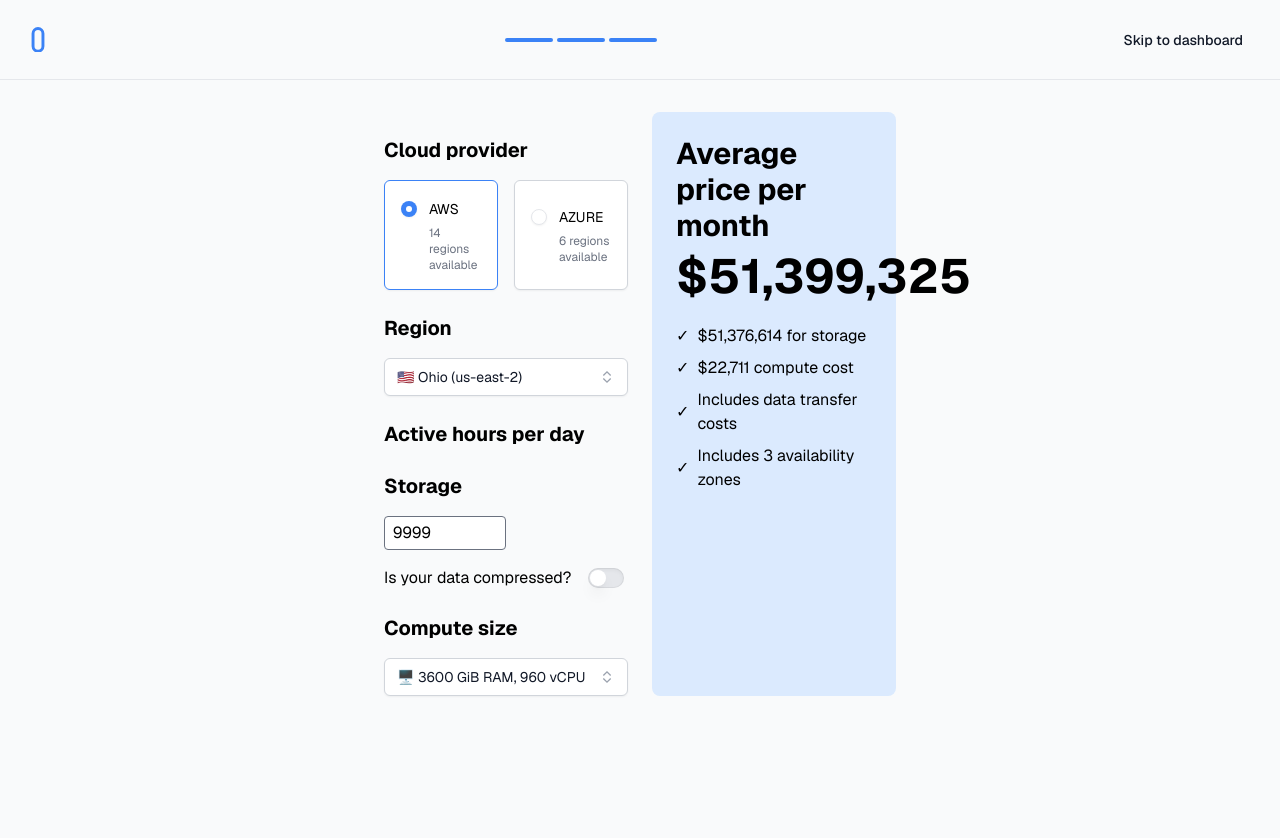
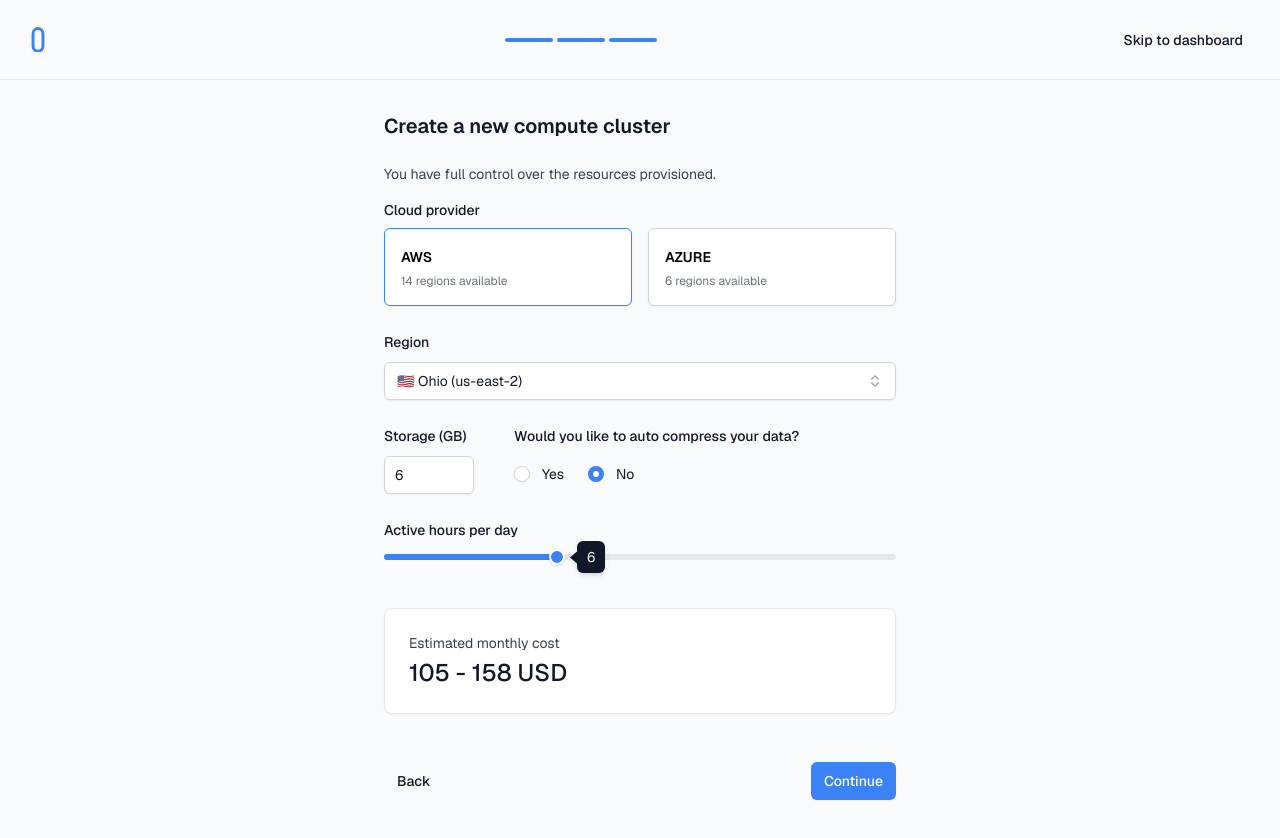
Before and after one commit to tremorlabs/template-insights, a Next.js app: page /onboarding/infrastructure in a window 1280 px wide. Shown: the top 838 px of the page. Before the commit the page ends 800 px from the top, so only its background shows below. Built offline with nearby package versions, Linux system fonts and the light colour scheme.

Commit message:
onboarding demo

```diff
--- a/package.json
+++ b/package.json
@@ -18,6 +18,7 @@
     "@radix-ui/react-popover": "^1.1.1",
     "@radix-ui/react-radio-group": "^1.2.0",
     "@radix-ui/react-select": "^2.1.1",
+    "@radix-ui/react-slider": "^1.2.0",
     "@radix-ui/react-slot": "^1.1.0",
     "@radix-ui/react-switch": "^1.1.0",
     "@radix-ui/react-tabs": "^1.1.0",
--- a/src/app/onboarding/employees/page.tsx
+++ b/src/app/onboarding/employees/page.tsx
@@ -6,6 +6,7 @@ import {
   RadioCardIndicator,
   RadioCardItem,
 } from "@/components/RadioCardGroup"
+import Link from "next/link"
 import { useRouter } from "next/navigation"
 import React, { useState } from "react"
 
@@ -28,8 +29,8 @@ export default function Employees() {
     setLoading(true)
     setTimeout(() => {
       console.log("Form submitted with employee count:", selectedEmployeeCount)
-      router.push("/onboarding/employees")
-    }, 800)
+      router.push("/onboarding/infrastructure")
+    }, 600)
   }
   return (
     <main className="container mx-auto p-4">
@@ -62,8 +63,8 @@ export default function Employees() {
           ))}
         </RadioCardGroup>
         <div className="mt-6 flex justify-between">
-          <Button type="button" variant="ghost">
-            Back
+          <Button type="button" variant="ghost" asChild>
+            <Link href="/onboarding/products">Back</Link>
           </Button>
           <Button
             type="submit"
--- a/src/app/onboarding/infrastructure/page.tsx
+++ b/src/app/onboarding/infrastructure/page.tsx
@@ -1,6 +1,5 @@
 "use client"
 import React, { useState, useEffect } from "react"
-import { Button } from "@/components/Button"
 import {
   Select,
   SelectContent,
@@ -8,30 +7,20 @@ import {
   SelectTrigger,
   SelectValue,
 } from "@/components/Select"
-import { Switch } from "@/components/Switch"
-import {
-  RadioCardGroup,
-  RadioCardIndicator,
-  RadioCardItem,
-} from "@/components/RadioCardGroup"
+import { RadioCardGroup, RadioCardItem } from "@/components/RadioCardGroup"
 import { Label } from "@/components/Label"
-
-const PricingCalculator = () => {
-  const [cloudProvider, setCloudProvider] = useState<"aws" | "azure">("aws")
-  const [region, setRegion] = useState("")
-  const [activeHours, setActiveHours] = useState(6)
-  const [storageVolume, setStorageVolume] = useState(9999)
-  const [isCompressed, setIsCompressed] = useState(false)
-  const [computeSize, setComputeSize] = useState("3600 GiB RAM, 960 vCPU")
-
-  const calculatePrice = () => {
-    // This is a placeholder calculation
-    return 51399325
-  }
+import { Input } from "@/components/Input"
+import { RadioGroup, RadioGroupItem } from "@/components/RadioGroup"
+import { Slider } from "@/components/Slider"
+import { Card } from "@/components/Card"
+import { Button } from "@/components/Button"
+import Link from "next/link"
+import { useRouter } from "next/navigation"
 
 type Region = {
   value: string
   label: string
+  multiplier: number
 }
 
 type CloudProviderRegions = {
@@ -41,68 +30,151 @@ const PricingCalculator = () => {
 
 const regionOptions: CloudProviderRegions = {
   aws: [
-      { value: "us-east-2", label: "🇺🇸 Ohio (us-east-2)" },
-      { value: "us-east-1", label: "🇺🇸 N. Virginia (us-east-1)" },
-      { value: "us-west-2", label: "🇺🇸 Oregon (us-west-2)" },
-      { value: "eu-central-1", label: "🇩🇪 Frankfurt (eu-central-1)" },
-      { value: "eu-west-1", label: "🇮🇪 Ireland (eu-west-1)" },
-      { value: "eu-west-2", label: "🇬🇧 London (eu-west-2)" },
-      { value: "ap-northeast-1", label: "🇯🇵 Tokyo (ap-northeast-1)" },
-      { value: "ap-south-1", label: "🇮🇳 Mumbai (ap-south-1)" },
-      { value: "ap-southeast-1", label: "🇸🇬 Singapore (ap-southeast-1)" },
-      { value: "ap-southeast-2", label: "🇦🇺 Sydney (ap-southeast-2)" },
-      { value: "eu-west-3", label: "🇫🇷 Paris (eu-west-3)" },
-      { value: "ap-northeast-2", label: "🇰🇷 Seoul (ap-northeast-2)" },
-      { value: "sa-east-1", label: "🇧🇷 São Paulo (sa-east-1)" },
-      { value: "ca-central-1", label: "🇨🇦 Montreal (ca-central-1)" },
+    { value: "us-east-2", label: "🇺🇸 Ohio (us-east-2)", multiplier: 1.0 },
+    {
+      value: "us-east-1",
+      label: "🇺🇸 N. Virginia (us-east-1)",
+      multiplier: 1.1,
+    },
+    { value: "us-west-2", label: "🇺🇸 Oregon (us-west-2)", multiplier: 1.0 },
+    {
+      value: "eu-central-1",
+      label: "🇩🇪 Frankfurt (eu-central-1)",
+      multiplier: 1.2,
+    },
+    { value: "eu-west-1", label: "🇮🇪 Ireland (eu-west-1)", multiplier: 1.2 },
+    { value: "eu-west-2", label: "🇬🇧 London (eu-west-2)", multiplier: 1.3 },
+    {
+      value: "ap-northeast-1",
+      label: "🇯🇵 Tokyo (ap-northeast-1)",
+      multiplier: 1.4,
+    },
+    { value: "ap-south-1", label: "🇮🇳 Mumbai (ap-south-1)", multiplier: 0.9 },
+    {
+      value: "ap-southeast-1",
+      label: "🇸🇬 Singapore (ap-southeast-1)",
+      multiplier: 1.3,
+    },
+    {
+      value: "ap-southeast-2",
+      label: "🇦🇺 Sydney (ap-southeast-2)",
+      multiplier: 1.3,
+    },
+    { value: "eu-west-3", label: "🇫🇷 Paris (eu-west-3)", multiplier: 1.2 },
+    {
+      value: "ap-northeast-2",
+      label: "🇰🇷 Seoul (ap-northeast-2)",
+      multiplier: 1.4,
+    },
+    { value: "sa-east-1", label: "🇧🇷 São Paulo (sa-east-1)", multiplier: 1.5 },
+    {
+      value: "ca-central-1",
+      label: "🇨🇦 Montreal (ca-central-1)",
+      multiplier: 1.1,
+    },
   ],
   azure: [
-      { value: "eastus", label: "🇺🇸 East US (eastus)" },
-      { value: "eastus2", label: "🇺🇸 East US 2 (eastus2)" },
+    { value: "eastus", label: "🇺🇸 East US (eastus)", multiplier: 1.0 },
+    { value: "eastus2", label: "🇺🇸 East US 2 (eastus2)", multiplier: 1.1 },
     {
       value: "southcentralus",
       label: "🇺🇸 South Central US (southcentralus)",
+      multiplier: 1.2,
     },
-      { value: "westus2", label: "🇺🇸 West US 2 (westus2)" },
+    { value: "westus2", label: "🇺🇸 West US 2 (westus2)", multiplier: 1.0 },
     {
       value: "germanywestcentral",
       label: "🇩🇪 Germany West Central (germanywestcentral)",
+      multiplier: 1.3,
     },
     {
       value: "switzerlandnorth",
       label: "🇨🇭 Switzerland North (switzerlandnorth)",
+      multiplier: 1.4,
     },
   ],
 }
 
-  const computeSizeOptions = [
-    { value: "3600 GiB RAM, 960 vCPU", label: "🖥️ 3600 GiB RAM, 960 vCPU" },
-    { value: "7200 GiB RAM, 1920 vCPU", label: "🖥️ 7200 GiB RAM, 1920 vCPU" },
-    { value: "14400 GiB RAM, 3840 vCPU", label: "🖥️ 14400 GiB RAM, 3840 vCPU" },
-  ]
+export default function PricingCalculator() {
+  const [cloudProvider, setCloudProvider] = useState<"aws" | "azure">("aws")
+  const [region, setRegion] = useState(regionOptions.aws[0].value)
+  const [activeHours, setActiveHours] = useState([6])
+  const [storageVolume, setStorageVolume] = useState(6)
+  const [compression, setCompression] = useState("false")
+  const [loading, setLoading] = React.useState(false)
+  const router = useRouter()
 
-  // Set default region when cloudProvider changes
   useEffect(() => {
     if (regionOptions[cloudProvider].length > 0) {
       setRegion(regionOptions[cloudProvider][0].value)
     }
   }, [cloudProvider])
 
+  const handleSubmit = (e: React.FormEvent<HTMLFormElement>) => {
+    e.preventDefault()
+    setLoading(true)
+    setTimeout(() => {
+      console.log("Form submitted")
+      router.push("/reports")
+    }, 1200)
+  }
+
+  const calculatePrice = () => {
+    const basePrices = {
+      aws: 0.023,
+      azure: 0.025,
+    }
+
+    const activeHourMultiplier = 0.05
+    const compressionMultiplier = compression === "true" ? 0.7 : 1.0
+
+    const basePrice = basePrices[cloudProvider]
+    const selectedRegion = regionOptions[cloudProvider].find(
+      (r) => r.value === region,
+    )
+    const regionMultiplier = selectedRegion?.multiplier || 1.0
+    const storagePrice =
+      basePrice * storageVolume * regionMultiplier * compressionMultiplier
+    const activeHoursPrice = activeHours[0] * activeHourMultiplier
+
+    const totalPricePerDay = storagePrice + activeHoursPrice
+    const totalPricePerMonth = totalPricePerDay * 30
+
+    const priceRangeLow = (totalPricePerMonth * 0.8 * 10).toFixed(0)
+    const priceRangeHigh = (totalPricePerMonth * 1.2 * 10).toFixed(0)
+
+    return `${priceRangeLow} - ${priceRangeHigh} USD`
+  }
+
   return (
-    <div className="grid grid-cols-2 gap-6">
-      <div>
-        <h2 className="mb-4 mt-6 text-xl font-bold">Cloud provider</h2>
+    <main>
+      <h1 className="text-xl font-semibold text-gray-900">
+        Create a new compute cluster
+      </h1>
+      <p className="mt-6 text-gray-700 sm:text-sm">
+        You have full control over the resources provisioned.
+      </p>
+
+      <form onSubmit={handleSubmit} className="mt-4">
+        <div className="flex flex-col gap-6">
+          <fieldset className="space-y-2">
+            <legend className="text-sm font-medium text-gray-900 dark:text-gray-50">
+              Cloud provider
+            </legend>
             <RadioCardGroup
+              id="cloud-provider"
               value={cloudProvider}
-          onValueChange={(value) => setCloudProvider(value as "aws" | "azure")}
+              onValueChange={(value) =>
+                setCloudProvider(value as "aws" | "azure")
+              }
               className="mt-2 grid grid-cols-1 gap-4 text-sm md:grid-cols-2"
             >
               {Object.keys(regionOptions).map((provider) => (
                 <RadioCardItem key={provider} value={provider}>
-              <div className="flex items-start gap-3">
-                <RadioCardIndicator className="mt-1" />
                   <div>
-                  <span className="leading-6">{provider.toUpperCase()}</span>
+                    <span className="font-semibold leading-6">
+                      {provider.toUpperCase()}
+                    </span>
                     <p className="mt-1 text-xs text-gray-500">
                       {
                         regionOptions[provider as keyof typeof regionOptions]
@@ -111,14 +183,19 @@ const PricingCalculator = () => {
                       regions available
                     </p>
                   </div>
-              </div>
                 </RadioCardItem>
               ))}
             </RadioCardGroup>
-
-        <h2 className="mb-4 mt-6 text-xl font-bold">Region</h2>
+          </fieldset>
+          <fieldset className="space-y-2">
+            <Label
+              className="text-sm font-medium text-gray-900 dark:text-gray-50"
+              htmlFor="region"
+            >
+              Region
+            </Label>
             <Select value={region} onValueChange={setRegion}>
-          <SelectTrigger className="w-full">
+              <SelectTrigger id="region" className="w-full">
                 <SelectValue placeholder="Select region" />
               </SelectTrigger>
               <SelectContent>
@@ -131,73 +208,94 @@ const PricingCalculator = () => {
                 ))}
               </SelectContent>
             </Select>
+          </fieldset>
 
-        <h2 className="mb-4 mt-6 text-xl font-bold">Active hours per day</h2>
-        {/* Implement slider here */}
-
-        <h2 className="mb-4 mt-6 text-xl font-bold">Storage</h2>
-        <div className="flex space-x-4">
-          <input
+          <fieldset className="flex items-start gap-10">
+            <div className="space-y-2">
+              <Label
+                className="text-sm font-medium text-gray-900 dark:text-gray-50"
+                htmlFor="storage"
+              >
+                Storage (GB)
+              </Label>
+              <Input
+                id="storage"
                 type="number"
+                min={6}
+                max={128}
                 value={storageVolume}
                 onChange={(e) => setStorageVolume(Number(e.target.value))}
-            className="w-1/2 rounded border px-2 py-1"
               />
             </div>
+            <fieldset className="space-y-2">
+              <legend className="pt-0.5 text-sm font-medium text-gray-900 dark:text-gray-50">
+                Would you like to auto compress your data?
+              </legend>
+              <RadioGroup
+                value={compression}
+                onValueChange={(value) => {
+                  setCompression(value)
+                }}
+                className="flex gap-6 pt-3"
+              >
+                <div className="flex items-center gap-x-3">
+                  <RadioGroupItem value="true" id="radio_61" />
+                  <Label htmlFor="radio_61">Yes</Label>
+                </div>
+                <div className="flex items-center gap-x-3">
+                  <RadioGroupItem value="false" id="radio_62" />
+                  <Label htmlFor="radio_62">No</Label>
+                </div>
+              </RadioGroup>
+            </fieldset>
+          </fieldset>
 
-        <div className="mt-4 flex items-center">
-          <span className="mr-4">Is your data compressed?</span>
-          <Switch
-            checked={isCompressed}
-            onCheckedChange={() => setIsCompressed(!isCompressed)}
+          <fieldset className="space-y-3">
+            <Label
+              className="text-sm font-medium text-gray-900 dark:text-gray-50"
+              htmlFor="hours"
+            >
+              Active hours per day
+            </Label>
+
+            <Slider
+              value={activeHours}
+              onValueChange={setActiveHours}
+              id="hours"
+              defaultValue={[8]}
+              max={24}
+              step={1}
             />
-        </div>
+          </fieldset>
 
-        <h2 className="mb-4 mt-6 text-xl font-bold">Compute size</h2>
-        <Select value={computeSize} onValueChange={setComputeSize}>
-          <SelectTrigger className="w-full">
-            <SelectValue placeholder="Select compute size" />
-          </SelectTrigger>
-          <SelectContent>
-            {computeSizeOptions.map((option) => (
-              <SelectItem key={option.value} value={option.value}>
-                <span className="flex items-center gap-x-2">
-                  {option.label}
-                </span>
-              </SelectItem>
-            ))}
-          </SelectContent>
-        </Select>
-      </div>
+          <Card className="mt-6 space-y-1">
+            <p className="text-gray-700 sm:text-sm">Estimated monthly cost</p>
+            <p className="text-2xl font-medium text-gray-900">
+              {calculatePrice()}
+            </p>
+          </Card>
 
-      <div className="rounded-lg bg-blue-100 p-6">
-        <h2 className="mb-2 text-3xl font-bold">Average price per month</h2>
-        <div className="mb-4 text-5xl font-bold">
-          ${calculatePrice().toLocaleString()}
-        </div>
-        <div className="mt-6">
-          <div className="mb-2 flex items-center">
-            <span className="mr-2">✓</span>
-            <span>
-              ${(calculatePrice() - 22711).toLocaleString()} for storage
-            </span>
-          </div>
-          <div className="mb-2 flex items-center">
-            <span className="mr-2">✓</span>
-            <span>$22,711 compute cost</span>
-          </div>
-          <div className="mb-2 flex items-center">
-            <span className="mr-2">✓</span>
-            <span>Includes data transfer costs</span>
-          </div>
-          <div className="flex items-center">
-            <span className="mr-2">✓</span>
-            <span>Includes 3 availability zones</span>
+          <div className="mt-6 flex justify-between">
+            <Button type="button" variant="ghost" asChild>
+              <Link href="/onboarding/employees">Back</Link>
+            </Button>
+            <Button
+              type="submit"
+              disabled={
+                !cloudProvider ||
+                !region ||
+                !activeHours ||
+                !storageVolume ||
+                !compression ||
+                loading
+              }
+              isLoading={loading}
+            >
+              Continue
+            </Button>
           </div>
         </div>
-      </div>
-    </div>
+      </form>
+    </main>
   )
 }
-
-export default PricingCalculator
--- a/src/app/onboarding/products/page.tsx
+++ b/src/app/onboarding/products/page.tsx
@@ -133,7 +133,7 @@ export default function Products() {
     setTimeout(() => {
       console.log("Form submitted:", checkedItems)
       router.push("/onboarding/employees")
-    }, 800)
+    }, 400)
   }
 
   return (
@@ -156,9 +156,6 @@ export default function Products() {
           ))}
         </div>
         <div className="mt-6 flex justify-end">
-          {/* <Button type="button" variant="ghost">
-            Back
-          </Button> */}
           <Button
             type="submit"
             disabled={!isAnyItemChecked || loading}
--- /dev/null
+++ b/src/components/RadioGroup.tsx
@@ -0,0 +1,88 @@
+// Tremor Raw RadioGroup [v0.0.1]
+
+import React from "react"
+import * as RadioGroupPrimitives from "@radix-ui/react-radio-group"
+
+import { cx, focusRing } from "@/lib/utils"
+
+const RadioGroup = React.forwardRef<
+  React.ElementRef<typeof RadioGroupPrimitives.Root>,
+  React.ComponentPropsWithoutRef<typeof RadioGroupPrimitives.Root>
+>(({ className, ...props }, forwardedRef) => {
+  return (
+    <RadioGroupPrimitives.Root
+      ref={forwardedRef}
+      className={cx("grid gap-2", className)}
+      {...props}
+    />
+  )
+})
+
+RadioGroup.displayName = "RadioGroup"
+
+const RadioGroupIndicator = React.forwardRef<
+  React.ElementRef<typeof RadioGroupPrimitives.Indicator>,
+  React.ComponentPropsWithoutRef<typeof RadioGroupPrimitives.Indicator>
+>(({ className, ...props }, forwardedRef) => {
+  return (
+    <RadioGroupPrimitives.Indicator
+      ref={forwardedRef}
+      className={cx("flex items-center justify-center", className)}
+      {...props}
+    >
+      <div
+        className={cx(
+          // base
+          "size-1.5 shrink-0 rounded-full",
+          // indicator
+          "bg-white",
+          // disabled
+          "group-data-[disabled]:bg-gray-400 group-data-[disabled]:dark:bg-gray-500",
+        )}
+      />
+    </RadioGroupPrimitives.Indicator>
+  )
+})
+
+RadioGroupIndicator.displayName = "RadioGroupIndicator"
+
+const RadioGroupItem = React.forwardRef<
+  React.ElementRef<typeof RadioGroupPrimitives.Item>,
+  React.ComponentPropsWithoutRef<typeof RadioGroupPrimitives.Item>
+>(({ className, ...props }, forwardedRef) => {
+  return (
+    <RadioGroupPrimitives.Item
+      ref={forwardedRef}
+      className={cx(
+        "group relative flex size-4 appearance-none items-center justify-center outline-none",
+        className,
+      )}
+      {...props}
+    >
+      <div
+        className={cx(
+          // base
+          "flex size-4 shrink-0 items-center justify-center rounded-full border shadow-sm",
+          // border color
+          "border-gray-300 dark:border-gray-800",
+          // background color
+          "bg-white dark:bg-gray-950",
+          // checked
+          "group-data-[state=checked]:border-0 group-data-[state=checked]:border-transparent group-data-[state=checked]:bg-blue-500",
+          // disabled
+          "group-data-[disabled]:border",
+          "group-data-[disabled]:border-gray-300 group-data-[disabled]:bg-gray-100 group-data-[disabled]:text-gray-400",
+          "group-data-[disabled]:dark:border-gray-700 group-data-[disabled]:dark:bg-gray-800",
+          // focus
+          focusRing,
+        )}
+      >
+        <RadioGroupIndicator />
+      </div>
+    </RadioGroupPrimitives.Item>
+  )
+})
+
+RadioGroupItem.displayName = "RadioGroupItem"
+
+export { RadioGroup, RadioGroupItem }
--- /dev/null
+++ b/src/components/Slider.tsx
@@ -0,0 +1,68 @@
+"use client"
+
+import * as React from "react"
+import * as SliderPrimitive from "@radix-ui/react-slider"
+import * as TooltipPrimitives from "@radix-ui/react-tooltip"
+
+import { cx, focusRing } from "@/lib/utils"
+
+const Slider = React.forwardRef<
+  React.ElementRef<typeof SliderPrimitive.Root>,
+  React.ComponentPropsWithoutRef<typeof SliderPrimitive.Root>
+>(({ className, value = [0], ...props }, ref) => (
+  <SliderPrimitive.Root
+    ref={ref}
+    className={cx(
+      "relative flex w-full touch-none select-none items-center",
+      className,
+    )}
+    {...props}
+  >
+    <SliderPrimitive.Track className="relative h-1.5 w-full grow overflow-hidden rounded-full bg-gray-200">
+      <SliderPrimitive.Range className="absolute h-full bg-blue-500" />
+    </SliderPrimitive.Track>
+
+    <TooltipPrimitives.Provider>
+      <TooltipPrimitives.Root open>
+        <TooltipPrimitives.Trigger asChild>
+          <SliderPrimitive.Thumb
+            className={cx(
+              "block size-4 rounded-full border-2 border-white bg-blue-500 shadow transition-colors disabled:pointer-events-none disabled:opacity-50",
+              focusRing,
+            )}
+          />
+        </TooltipPrimitives.Trigger>
+        <TooltipPrimitives.Portal>
+          <TooltipPrimitives.Content
+            side="right"
+            sideOffset={5}
+            align="center"
+            className={cx(
+              // base
+              "max-w-60 select-none rounded-md px-2.5 py-1.5 text-sm leading-5 shadow-md",
+              // text color
+              "text-gray-50 dark:text-gray-900",
+              // background color
+              "bg-gray-900 dark:bg-gray-50",
+              // transition
+              "will-change-[transform,opacity]",
+              "data-[side=bottom]:animate-slideDownAndFade data-[side=left]:animate-slideLeftAndFade data-[side=right]:animate-slideRightAndFade data-[side=top]:animate-slideUpAndFade data-[state=closed]:animate-hide",
+            )}
+          >
+            {value && value[0] !== undefined ? value[0] : 0}
+
+            <TooltipPrimitives.Arrow
+              className="border-none fill-gray-900 dark:fill-gray-50"
+              width={12}
+              height={7}
+              aria-hidden="true"
+            />
+          </TooltipPrimitives.Content>
+        </TooltipPrimitives.Portal>
+      </TooltipPrimitives.Root>
+    </TooltipPrimitives.Provider>
+  </SliderPrimitive.Root>
+))
+Slider.displayName = SliderPrimitive.Root.displayName
+
+export { Slider }
```
Also changed, not shown: 1 other file (tests, documents, lock files or other folders). Lines whose indentation alone changed are shown as unchanged.
